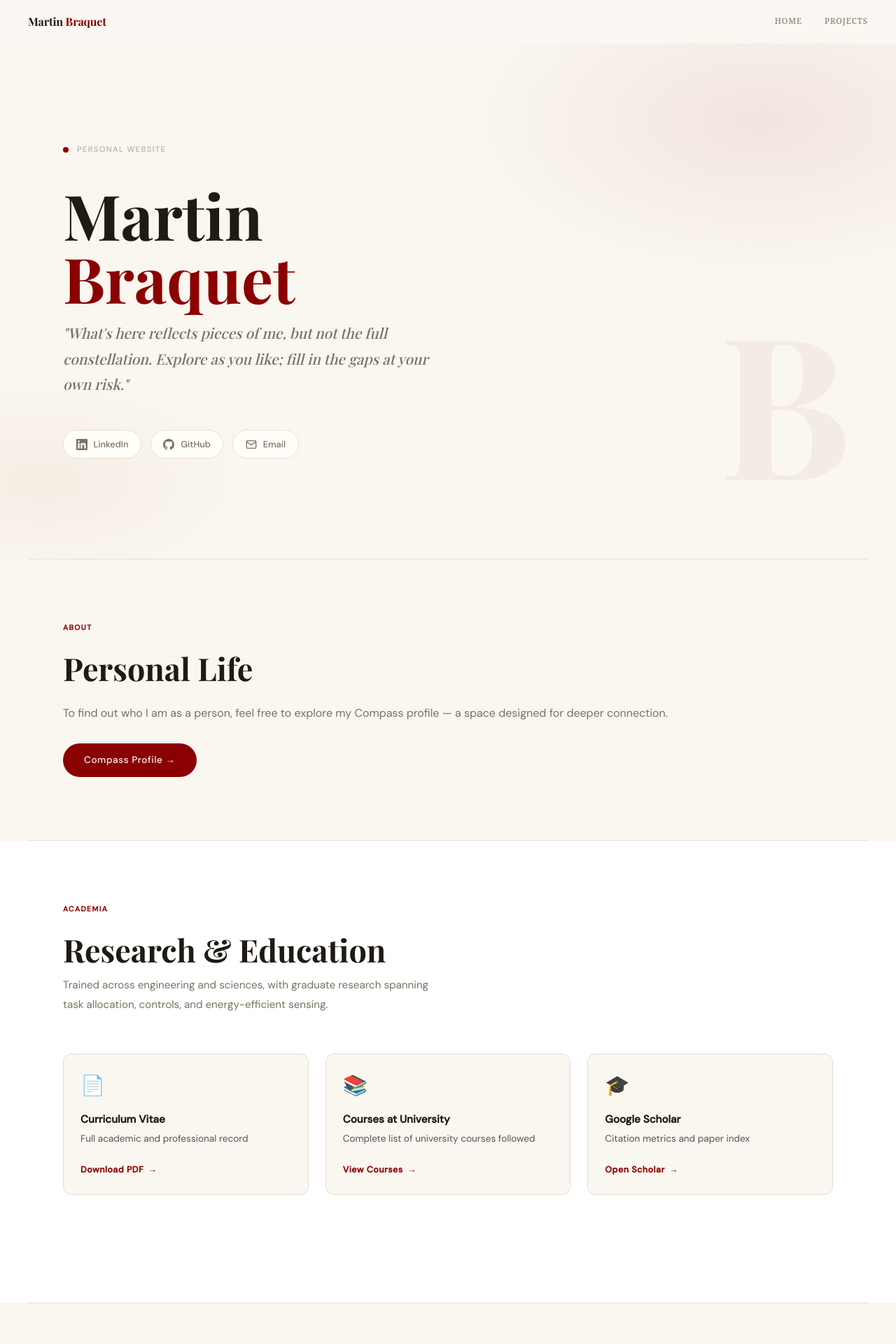
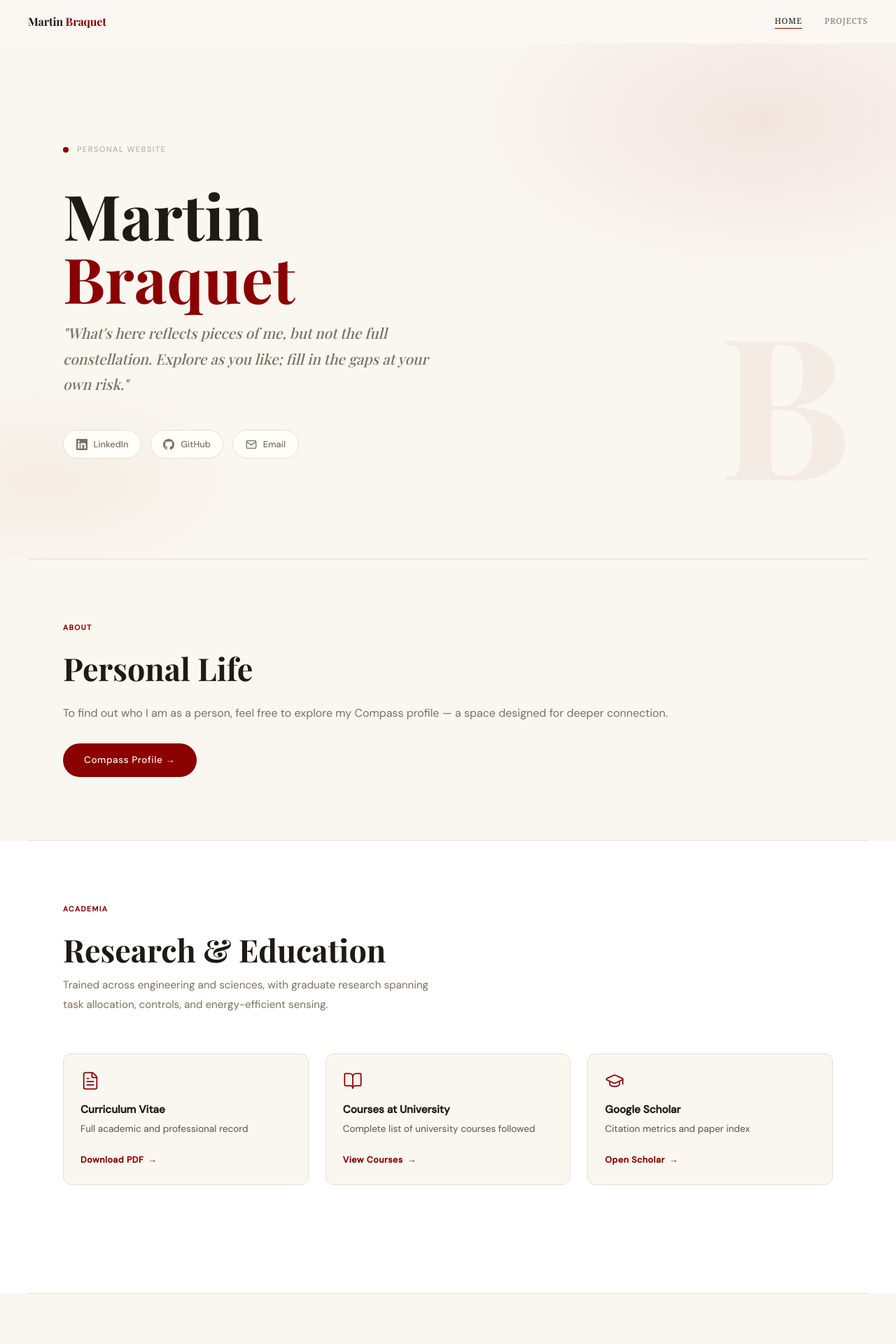
Before and after one commit to MartinBraquet/martinbraquet.com, a Next.js app: page / in a window 1280 px wide. Shown: the top 1920 px of the page at 70% size. Built offline with nearby package versions, Linux system fonts and the light colour scheme; a web font is replaced by a local one.

Commit message:
Refactor components and styles: enhance hover effects, streamline class handling, and update icons

```diff
--- a/components/Navigation.tsx
+++ b/components/Navigation.tsx
@@ -1,8 +1,11 @@
+import {useRouter} from 'next/router'
 import {CustomLink} from 'web/components/links'
 import {C} from 'web/lib/colors'
 import {PAGES} from 'web/lib/constants'
 
 export default function Navigation() {
+  const router = useRouter()
+  const currentPath = router.pathname
   return (
     <>
       <style>{`
@@ -45,19 +48,33 @@ export default function Navigation() {
         </a>
 
         <div style={{display: 'flex', gap: '2rem', alignItems: 'center'}}>
-          {PAGES.map(([href, label]) => (
+          {PAGES.map(([href, label]) => {
+            const isActive = href === currentPath || (href === '/' && currentPath === '/')
+
+            if (isActive) {
+              return (
+                <span
+                  key={label}
+                  className="nav-link active"
+                  style={{
+                    cursor: 'default',
+                  }}
+                >
+                  {label}
+                </span>
+              )
+            }
+
+            return (
               <CustomLink
                 key={label}
                 href={href}
                 className="nav-link"
-              // onClick={(e) => {
-              //   e.preventDefault()
-              //   document.querySelector(href)?.scrollIntoView({behavior: 'smooth'})
-              // }}
               >
                 {label}
               </CustomLink>
-          ))}
+            )
+          })}
         </div>
       </nav>
     </>
--- a/components/page-base.tsx
+++ b/components/page-base.tsx
@@ -39,12 +39,11 @@ export function PageBase(props: {
       `}</style>
       <SkipLink />
       <Col
-        className={
-          clsx()
+        className={clsx(
           // 'pb-page-base lg:pb-0', // bottom bar padding
-          // 'text-ink-1000 mx-auto min-h-screen w-full',
+          'mx-auto min-h-screen w-full flex flex-col',
           // !hideSidebar && 'lg:grid lg:grid-cols-12',
-        }
+        )}
       >
         <Toaster
           position={isMobile ? 'bottom-center' : 'top-center'}
@@ -60,7 +59,7 @@ export function PageBase(props: {
         {/* ── NAV ── */}
         <Navigation />
 
-        <main id="main-content" tabIndex={-1} className={clsx('', className)}>
+        <main id="main-content" tabIndex={-1} className={clsx('flex-1', className)}>
           {children}
         </main>
 
--- a/components/ui/PublicationCard.tsx
+++ b/components/ui/PublicationCard.tsx
@@ -4,9 +4,15 @@ interface PublicationCardProps {
   children: React.ReactNode
   className?: string
   style?: React.CSSProperties
+  R?: any
 }
 
-export default function PublicationCard({children, className = '', style}: PublicationCardProps) {
+export default function PublicationCard({
+  children,
+  className = '',
+  style,
+  R,
+}: PublicationCardProps) {
   return (
     <>
       <style>{`
@@ -22,7 +28,7 @@ export default function PublicationCard({children, className = '', style}: Publi
           // transform: translateY(-3px);
         }
       `}</style>
-      <div className={`pub-card ${className}`} style={style}>
+      <div className={`pub-card ${className}`} style={style} {...(R && R())}>
         {children}
       </div>
     </>
--- a/pages/index.tsx
+++ b/pages/index.tsx
@@ -1,3 +1,4 @@
+import {BookOpen, FileText, GraduationCap, Handshake} from 'lucide-react'
 import {useEffect, useRef} from 'react'
 import {PageBase} from 'web/components/page-base'
 import {SOCIAL} from 'web/components/socials'
@@ -281,7 +282,7 @@ export default function Home() {
               className="two-col"
               style={{display: 'flex', gap: '5rem', alignItems: 'flex-start'}}
             >
-              <div {...R()} style={{flex: '1 1 420px'}}>
+              <div {...R()} style={{...rs, flex: '1 1 420px'}}>
                 <span className="section-label">About</span>
                 <h2
                   style={{
@@ -350,24 +351,28 @@ export default function Home() {
               </p>
             </div>
 
-            <div className="two-col" style={{display: 'flex', gap: '1.5rem', marginBottom: '4rem'}}>
+            <div
+              className="two-col"
+              {...R()}
+              style={{...rs, display: 'flex', gap: '1.5rem', marginBottom: '4rem'}}
+            >
               {[
                 {
-                  icon: '📄',
+                  icon: <FileText size={28} strokeWidth={1.5} color={C.red} />,
                   label: 'Curriculum Vitae',
                   desc: 'Full academic and professional record',
                   href: 'https://martinbraquet.com/wp-content/uploads/Braquet-Martin-cv-2026.pdf',
                   cta: 'Download PDF',
                 },
                 {
-                  icon: '📚',
+                  icon: <BookOpen size={28} strokeWidth={1.5} color={C.red} />,
                   label: 'Courses at University',
                   desc: 'Complete list of university courses followed',
                   href: '/courses-university',
                   cta: 'View Courses',
                 },
                 {
-                  icon: '🎓',
+                  icon: <GraduationCap size={28} strokeWidth={1.5} color={C.red} />,
                   label: 'Google Scholar',
                   desc: 'Citation metrics and paper index',
                   href: 'https://scholar.google.com/citations?user=thzpnRoAAAAJ',
@@ -375,18 +380,20 @@ export default function Home() {
                 },
               ].map((item) => (
                 <BoxCard
+                  key={item.label}
+                  href={item.href}
                   style={{
                     flex: '1 1 220px',
-                    textDecoration: 'none', // Remove default link styling
+                    textDecoration: 'none',
                     display: 'block',
-                    padding: '1.5rem', // Add padding here if not in card-box class
+                    padding: '1.5rem',
                     borderRadius: '12px',
-                    backgroundColor: C.bg, // Or your card background
+                    backgroundColor: C.bg,
                     transition: 'all 0.25s ease-out',
                   }}
-                  href={item.href}
                 >
-                  <div style={{fontSize: '1.75rem', marginBottom: '1rem'}}>{item.icon}</div>
+                  {/* Icon Container */}
+                  <div style={{marginBottom: '1rem', display: 'flex'}}>{item.icon}</div>
 
                   <div
                     style={{
@@ -401,8 +408,8 @@ export default function Home() {
 
                   <div
                     style={{
-                      fontSize: '0.85rem', // Slightly larger
-                      color: '#555', // Slightly darker for contrast
+                      fontSize: '0.85rem',
+                      color: '#555',
                       lineHeight: 1.6,
                       marginBottom: '1.25rem',
                     }}
@@ -456,7 +463,7 @@ export default function Home() {
               {PUBLICATIONS.map((p, i) => (
                 <PublicationCard
                   key={i}
-                  // {...R()}
+                  R={R}
                   // onMouseEnter={() => setHoveredPub(i)}
                   // onMouseLeave={() => setHoveredPub(null)}
                 >
@@ -635,7 +642,7 @@ export default function Home() {
               className="two-col"
               style={{display: 'flex', gap: '5rem', alignItems: 'flex-start'}}
             >
-              <div {...R()} style={{flex: '1 1 400px'}}>
+              <div {...R()} style={{...rs, flex: '1 1 400px'}}>
                 <span className="section-label">Get in Touch</span>
                 <h2
                   style={{
@@ -674,6 +681,17 @@ export default function Home() {
                     marginBottom: '2.5rem',
                     borderBottom: `1px solid ${C.border}`,
                     paddingBottom: '1.5rem',
+                    transition: 'all 0.2s',
+                  }}
+                  onMouseEnter={(e) => {
+                    e.currentTarget.style.color = C.red
+                    e.currentTarget.style.borderColor = C.redA25
+                    e.currentTarget.style.gap = '0.8rem'
+                  }}
+                  onMouseLeave={(e) => {
+                    e.currentTarget.style.color = C.text
+                    e.currentTarget.style.borderColor = C.border
+                    e.currentTarget.style.gap = '0.6rem'
                   }}
                 >
                   <span
@@ -686,6 +704,15 @@ export default function Home() {
                       alignItems: 'center',
                       justifyContent: 'center',
                       flexShrink: 0,
+                      transition: 'all 0.2s',
+                    }}
+                    onMouseEnter={(e) => {
+                      e.currentTarget.style.background = C.redA18
+                      e.currentTarget.style.transform = 'scale(1.1)'
+                    }}
+                    onMouseLeave={(e) => {
+                      e.currentTarget.style.background = C.redA08
+                      e.currentTarget.style.transform = 'scale(1)'
                     }}
                   >
                     <svg
@@ -727,7 +754,7 @@ export default function Home() {
               </div>
 
               {/* CTA card */}
-              <div {...R()} style={{flex: '1 1 340px'}}>
+              <div {...R()} style={{...rs, flex: '1 1 340px'}}>
                 <div
                   style={{
                     background: C.red,
@@ -763,7 +790,9 @@ export default function Home() {
                   />
 
                   <div style={{position: 'relative'}}>
-                    <div style={{fontSize: '2.5rem', marginBottom: '1.25rem'}}>🤝</div>
+                    <div style={{marginBottom: '1.25rem'}}>
+                      <Handshake size={42} strokeWidth={1.2} color={C.bg} />
+                    </div>
                     <h3
                       style={{
                         fontFamily: "'Playfair Display', serif",
@@ -801,6 +830,18 @@ export default function Home() {
                         transition: 'all 0.2s',
                         letterSpacing: '0.02em',
                       }}
+                      onMouseEnter={(e) => {
+                        e.currentTarget.style.background = 'rgb(var(--color-canvas-100))'
+                        e.currentTarget.style.color = C.redDark
+                        e.currentTarget.style.transform = 'translateY(-2px)'
+                        e.currentTarget.style.boxShadow = `0 8px 25px ${C.redA15}`
+                      }}
+                      onMouseLeave={(e) => {
+                        e.currentTarget.style.background = C.bg
+                        e.currentTarget.style.color = C.red
+                        e.currentTarget.style.transform = 'none'
+                        e.currentTarget.style.boxShadow = 'none'
+                      }}
                     >
                       Connect with Me →
                     </a>
--- /dev/null
+++ b/pages/projects.tsx
@@ -0,0 +1,5 @@
+import {PageBase} from 'web/components/page-base'
+
+export default function Home() {
+  return <PageBase></PageBase>
+}
--- a/styles/globals.css
+++ b/styles/globals.css
@@ -427,7 +427,7 @@ ul {
 
 .custom-link a,
 .custom-link button {
-  color: #c49a72;
+  color: rgb(var(--color-primary-800));
   text-decoration: none;
   font-family: var(--font-main), serif;
 }
@@ -447,32 +447,6 @@ ul {
 .dark .custom-link a:hover,
 .dark .custom-link button:hover {
   text-decoration: underline;
-}
-
-.hero-link {
-  color: #1e1a14 !important;
-  text-decoration: none !important;
-  position: relative;
-  font-weight: 500;
-}
-
-.hero-link::after {
-  content: '';
-  position: absolute;
-  width: 100%;
-  height: 1px;
-  bottom: -2px;
-  left: 0;
-  background-color: #1e1a14;
-  transform: scaleX(0.3); /* Start with a small underline */
-  transform-origin: bottom left;
-  transition: transform 0.3s cubic-bezier(0.165, 0.84, 0.44, 1);
-  opacity: 0.3;
-}
-
-.hero-link:hover::after {
-  transform: scaleX(1); /* Expand underline on hover */
-  opacity: 1;
 }
 
 .sidebar-nav {
```
Lines whose indentation alone changed are shown as unchanged.
